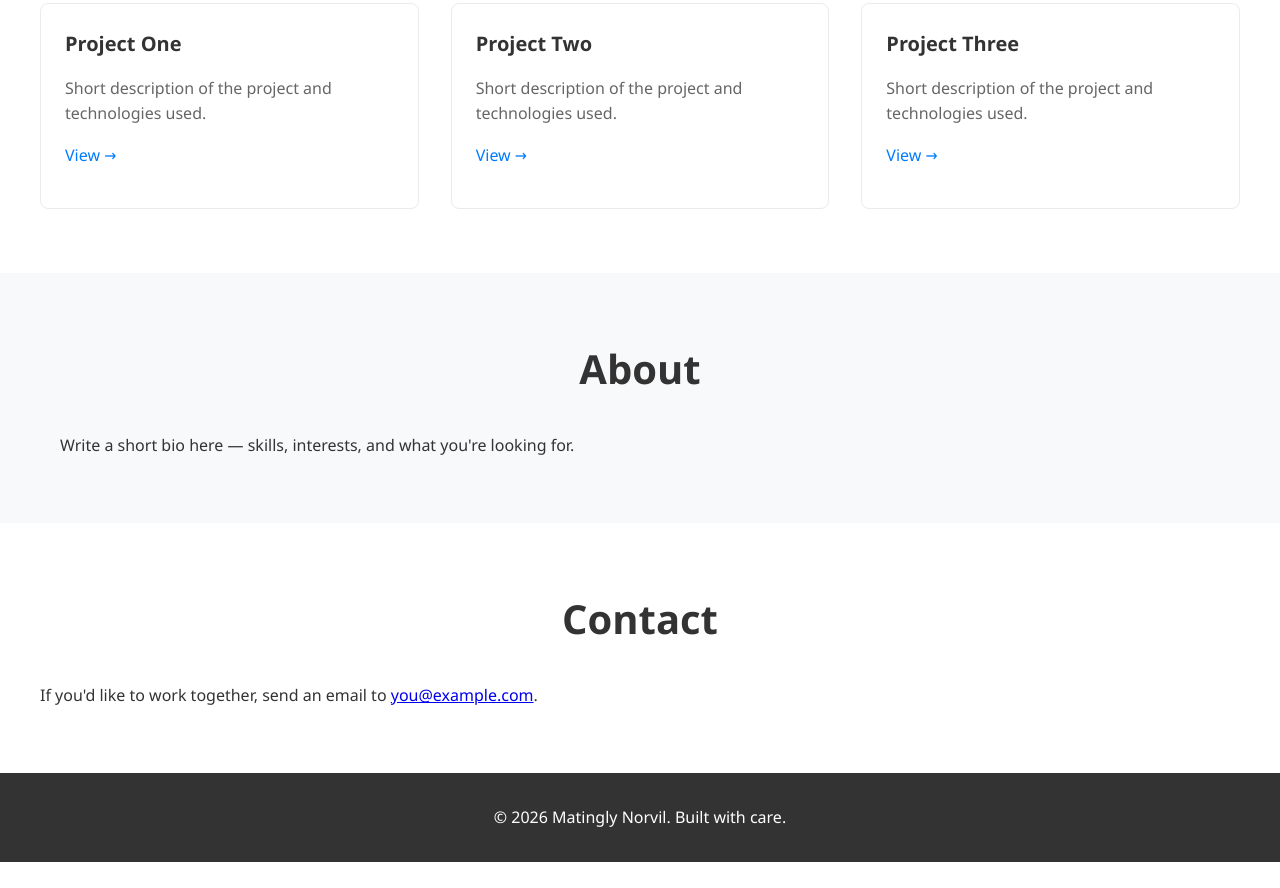
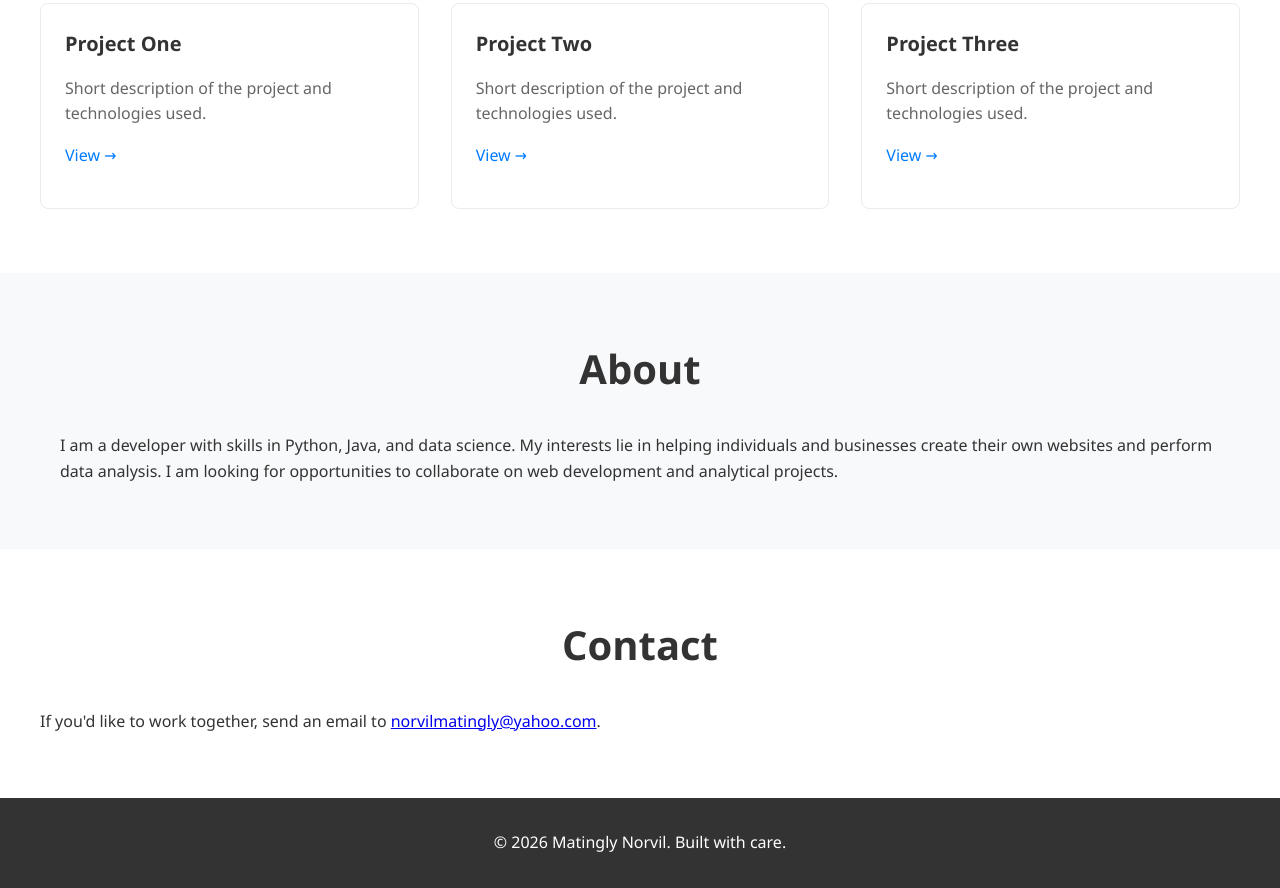
Before and after one commit to nmatin743-rgb/Documents, a plain HTML site: page index.html in a window 1280 px wide. Shown: the part 598-1486 px from the top of the page. Before the commit the page ends 1460 px from the top, so only its background shows below. Drawn offline with Linux system fonts and the light colour scheme.

Commit message:
HTML Project

```diff
--- a/index.html
+++ b/index.html
@@ -54,13 +54,13 @@
     <section id="about" class="section alt">
         <div class="container">
             <h2>About</h2>
-            <p>Write a short bio here — skills, interests, and what you're looking for.</p>
+            <p>I am a developer with skills in Python, Java, and data science. My interests lie in helping individuals and businesses create their own websites and perform data analysis. I am looking for opportunities to collaborate on web development and analytical projects.</p>
         </div>
     </section>
 
     <section id="contact" class="section container">
         <h2>Contact</h2>
-        <p>If you'd like to work together, send an email to <a href="mailto:you@example.com">you@example.com</a>.</p>
+        <p>If you'd like to work together, send an email to <a href="mailto:norvilmatingly@yahoo.com">norvilmatingly@yahoo.com</a>.</p>
     </section>
     </main>
 
```
